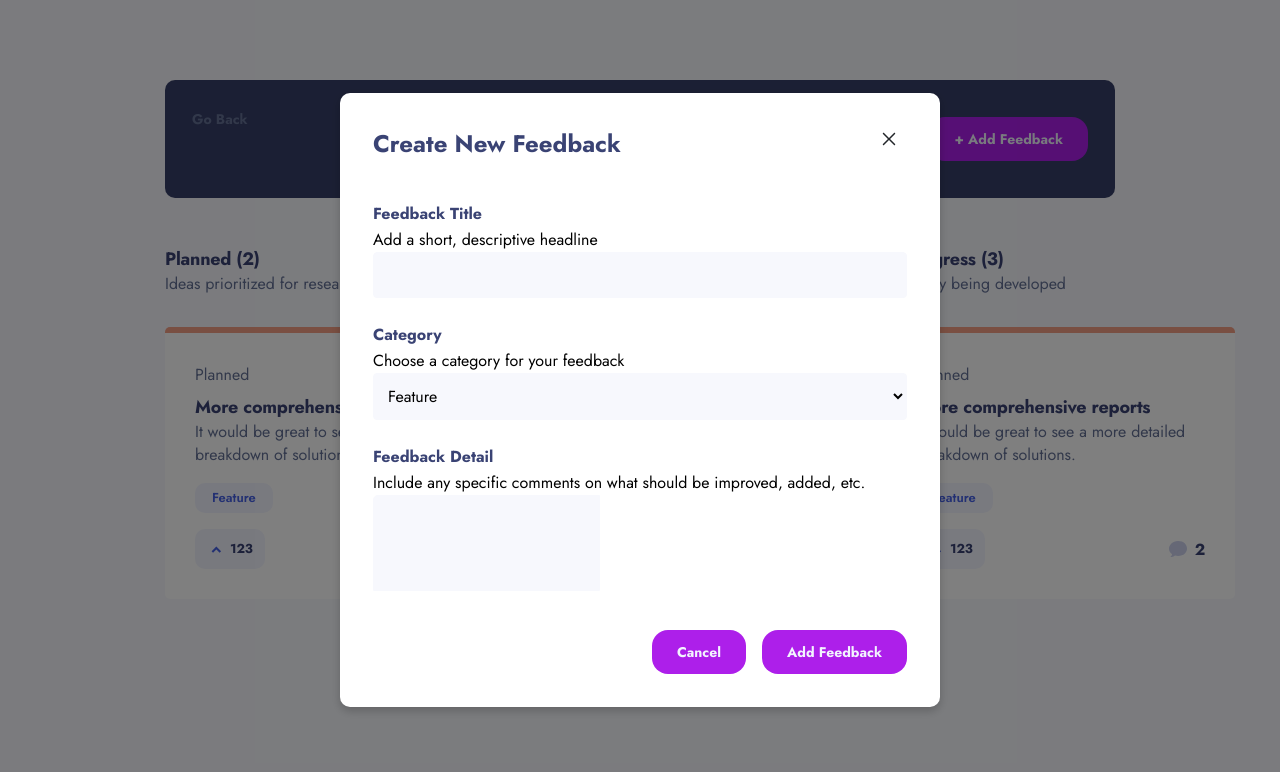
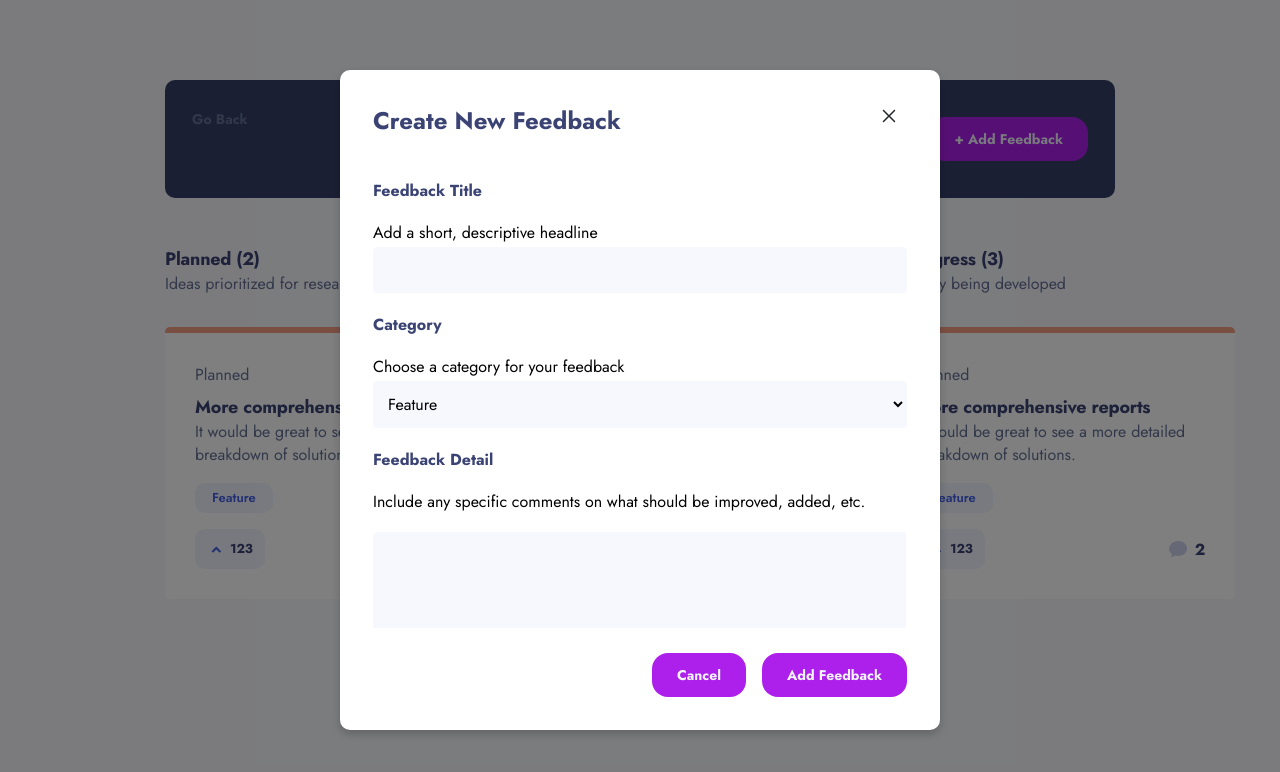
Before and after one commit to ecesemabekdemir/productFeedback, a Next.js app: page /roadmap in a window 1280 px wide. Both pictures are taken after a click on the button "+ Add Feedback". Shown: the top 772 px of the page. Built offline with nearby package versions, Linux system fonts and the light colour scheme.

Commit message:
çakışan classnameler çözüldü modaledite ve modaladde id verildi sidebar respo tamamlandı header width problemi çözüldü

```diff
--- a/app/(main)/suggestion/detailPage.css
+++ b/app/(main)/suggestion/detailPage.css
@@ -14,9 +14,3 @@
     margin-inline: 50px;
   }
 }
-
-@media(width <= 425px) {
-  .detailPage {
-    margin-inline: inherit;
-  }
-}
--- a/app/globals.css
+++ b/app/globals.css
@@ -38,11 +38,17 @@ a {
   text-decoration: none;
 }
 
-
 .homePage {
   display: flex;
   gap: 30px;
   margin-block: 90px;
+}
+
+.content {
+  flex: 1;
+  display: flex;
+  flex-direction: column;
+  box-sizing: border-box;
 }
 
 @media(width <= 768px) {
@@ -58,10 +64,11 @@ a {
 
 @media(width <= 425px) {
   body {
-    margin-inline: 24px;
+    margin-inline: 0px;
   }
 
   .homePage {
     margin-block: inherit;
+    gap: inherit;
   }
 }
--- a/components/addComment/addComment.css
+++ b/components/addComment/addComment.css
@@ -2,10 +2,12 @@
   padding: 24px 32px 32px 34px;
   background-color: #ffffff;
   border-radius: 10px;
-
+  width: 100%;
+  max-width: 900px;
+  margin: 0 auto;
 }
 
-.addCommentForm  h2 {
+#addComment .addCommentForm  h2 {
   margin-bottom: 24px;
   color: #3a4374;
   font-size: 18px;
@@ -15,7 +17,7 @@
   text-align: left;
 }
 
-.addCommentBtn button {
+#addComment .addCommentBtn button {
   background: none;
   border: none;
   cursor: pointer;
@@ -29,7 +31,7 @@
   border-radius: 10px;
 }
 
-small {
+#addComment small {
   color: #647196;
   font-size: 15px;
   font-weight: 400;
@@ -37,12 +39,20 @@ small {
   text-align: left;
 }
 
-.btn-group {
+#addComment .btn-group {
   display: flex;
   justify-content: space-between;
 }
 
-.form-group textarea {
-  width: 664px;
-  height: 80px;
+#addComment textarea {
+  background-color: #F2F4FF;
+  border: none;
+  padding: 16px 24px;
+  margin-block: 10px;
+  width: 100%;
+  min-width: 100px;
+  box-sizing: border-box;
+  resize: none;
+  font-size: 16px;
+  border-radius: 5px;
 }
--- a/components/addComment/index.jsx
+++ b/components/addComment/index.jsx
@@ -23,7 +23,7 @@ export default function AddCommentForm() {
   return (
     <div className="addCommentForm">
       <h2>Add Comment</h2>
-      <form className="form-group" onSubmit={handleSubmit}>
+      <form id="addComment" className="form-group" onSubmit={handleSubmit}>
         <textarea
           className="addCommentTextarea"
           placeholder="Type your comment here"
--- a/components/header/index.jsx
+++ b/components/header/index.jsx
@@ -9,7 +9,7 @@ export default function Header() {
       <div className="header">
         <div className="left">
           <Ampul />
-          <p>6 Suggestions</p>
+          <p className="headerItemLenght">6 Suggestions</p>
         </div>
         <HeaderFilter />
         <AddFeedbackButton />
--- a/components/modal/modal.css
+++ b/components/modal/modal.css
@@ -35,41 +35,38 @@
   cursor: pointer;
 }
 
-.form-group label {
+.formGroup label {
   display: block;
   font-weight: bold;
   color: #3a4374;
   width: 456px;
-  margin-bottom: 2px;
+  margin-block: 18px;
   border-radius: 5px 0px 0px 0px;
 }
 
-.form-group textarea {
-  max-width: 535px;
+.formGroup textarea {
+  max-width: 100%;
   height: 96px;
+  width: 533px;
   padding: 16px 23px;
   font-size: 15px;
   line-height: 21.68px;
   color: #3A4374;
-  top: 473px;
-  left: 42px;
-  gap: 0px;
   border-radius: 5px 0px 0px 0px;
-  opacity: 0px;
   border: 1px solid #f7f8fd;
   background-color: #f7f8fd;
-  margin-bottom: 32px;
+  margin-block: 18px;
   resize: none;
 }
 
-.form-group input,
-.form-group select {
+.formGroup input,
+.formGroup select {
   width: 100%;
   padding: 10px;
   border: 1px solid #f7f8fd;
   background-color: #f7f8fd;
   border-radius: 4px;
-  margin-bottom: 25px;
+  margin-block: 2px;
 }
 
 .itemListSection h3 {
--- a/components/modal/modalAdd/index.jsx
+++ b/components/modal/modalAdd/index.jsx
@@ -14,12 +14,12 @@ export default function ModalAdd({ isModalOpen, closeModal }) {
 
               <form id="AddForm">
                 <div className="form">
-                  <div className="form-group">
+                  <div className="formGroup">
                     <label>Feedback Title</label>
                     <p>Add a short, descriptive headline</p>
                     <input type="text" name="title" required />
                   </div>
-                  <div className="form-group">
+                  <div className="formGroup">
                     <label>Category</label>
                     <p>Choose a category for your feedback</p>
                     <select name="" id="">
@@ -31,7 +31,7 @@ export default function ModalAdd({ isModalOpen, closeModal }) {
                       <option value="">Bug</option>
                     </select>
                   </div>
-                  <div className="form-group">
+                  <div className="formGroup">
                     <label>Feedback Detail</label>
                     <p>
                       Include any specific comments on what should be improved,
--- a/components/sidebar/sidebar.css
+++ b/components/sidebar/sidebar.css
@@ -194,6 +194,7 @@
     justify-content: space-between;
     gap: 10px;
     padding: 16px 24px;
+    border-radius: inherit;
   }
 
   .hamburgerMenu {
```
Also changed, not shown: components/feedbackCard/feedback.css (+9 -1 lines), components/header/header.css (+14 -1 lines), components/modal/modalEdit/index.jsx (+4 -4 lines).
